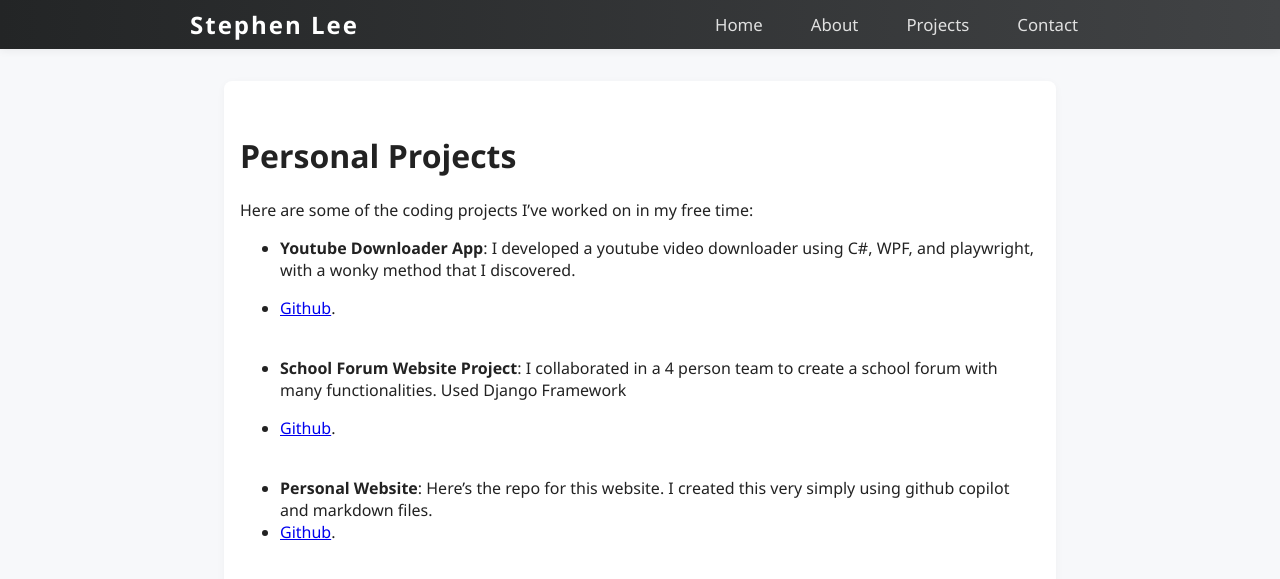
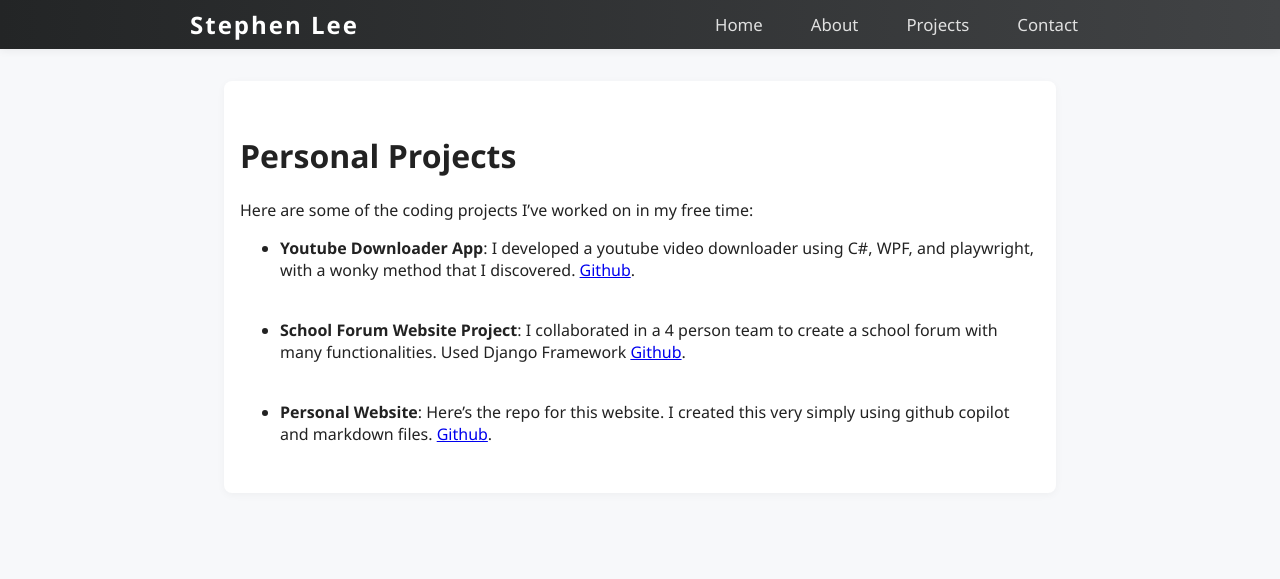
Before and after one commit to pickles33/PersonalWebsite, a Jekyll site: the page built from projects.md, in a window 1280 px wide. Shown: the top 579 px of the page. Built offline with Jekyll 4.4.1, drawn with Linux system fonts in a browser that asks for light colours.

```diff
--- a/projects.md
+++ b/projects.md
@@ -10,10 +10,10 @@ permalink: /projects/
 Here are some of the coding projects I've worked on in my free time:
 
 - **Youtube Downloader App**: I developed a youtube video downloader using C#, WPF, and playwright, with a wonky method that I discovered.
-- [Github](https://github.com/pickles33/YDC).<br><br>
+ [Github](https://github.com/pickles33/YDC).<br><br>
 
 - **School Forum Website Project**: I collaborated in a 4 person team to create a school forum with many functionalities. Used Django Framework
-- [Github](https://github.com/WilsonMarquis/CareerManagementSystem).<br><br>
+ [Github](https://github.com/WilsonMarquis/CareerManagementSystem).<br><br>
 
 - **Personal Website**: Here's the repo for this website. I created this very simply using github copilot and markdown files.
-- [Github](https://github.com/pickles33/PersonalWebsite).
+[Github](https://github.com/pickles33/PersonalWebsite).
```
